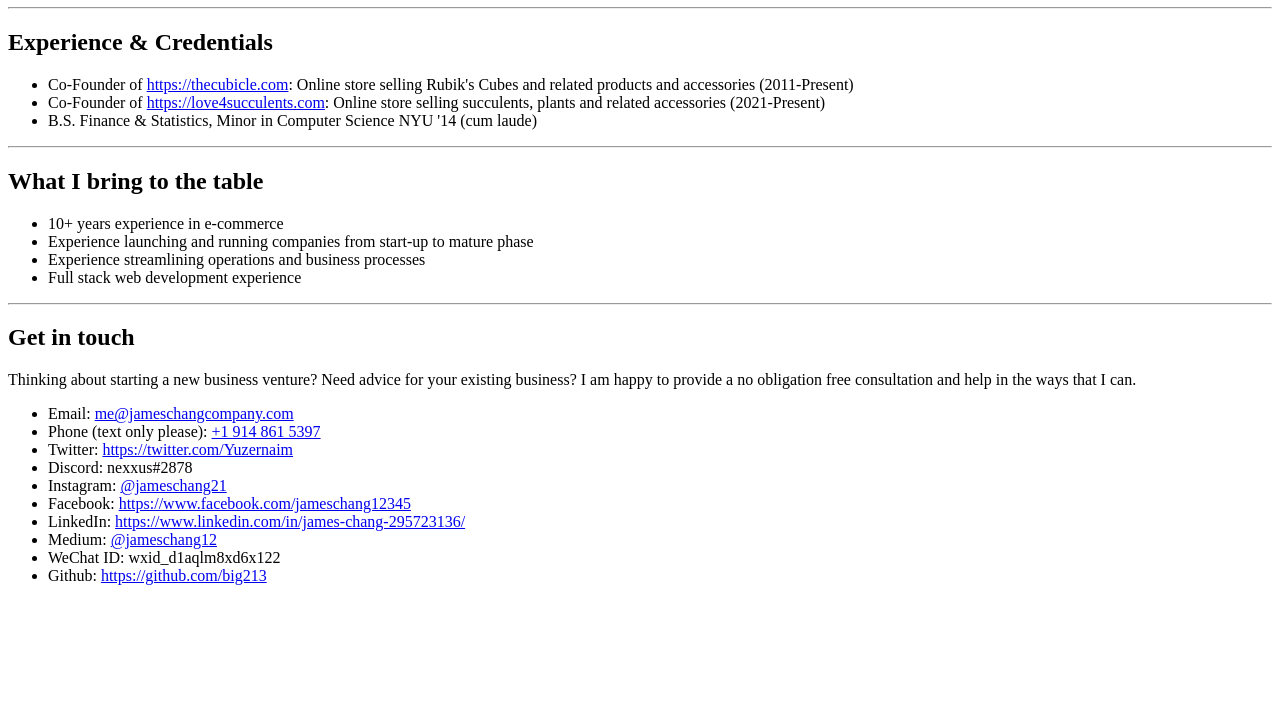
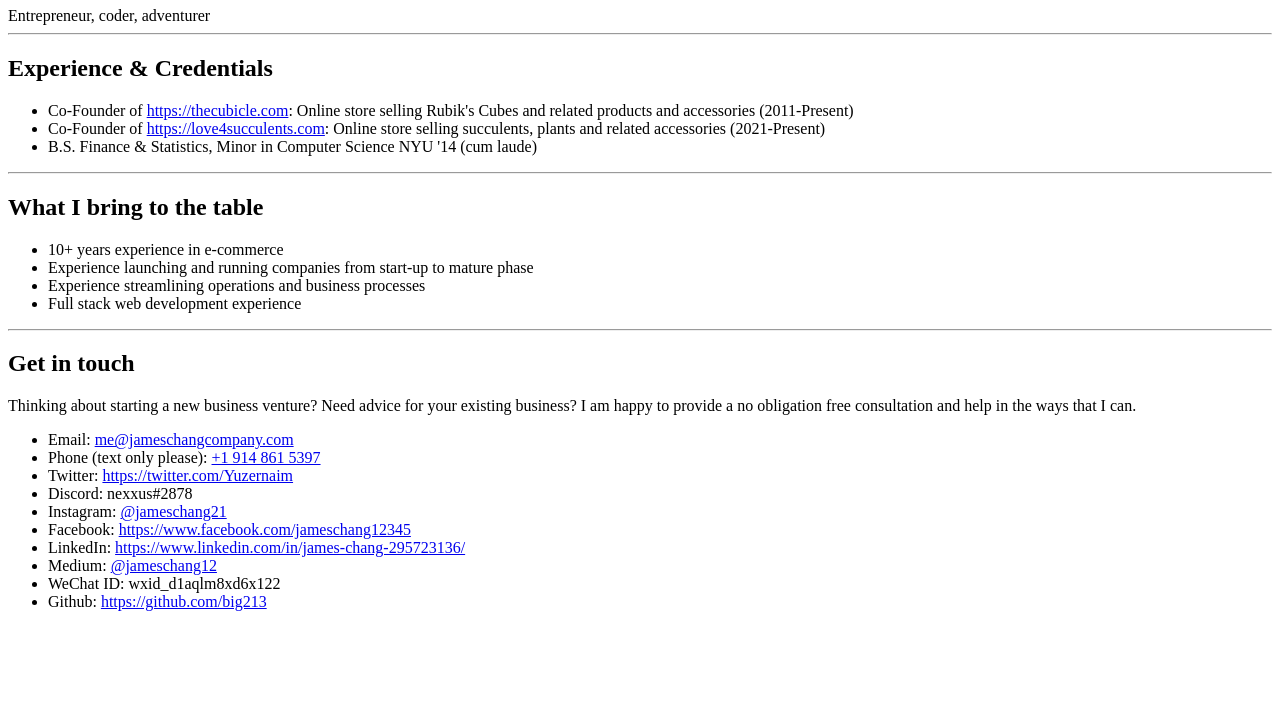
Before and after one commit to big213/jameschangcompany.com, a website: page src/index.html in a window 1280 px wide. Shown: the part 73-800 px from the top of the page. Drawn offline with Linux system fonts and the light colour scheme.

Commit message:
Add tagline under title

```diff
--- a/src/index.html
+++ b/src/index.html
@@ -7,6 +7,7 @@
   <body>
     <div>
       <h1>James Chang</h1>
+      <span>Entrepreneur, coder, adventurer</span>
       <hr />
       <h2>Experience & Credentials</h2>
       <ul>
```
